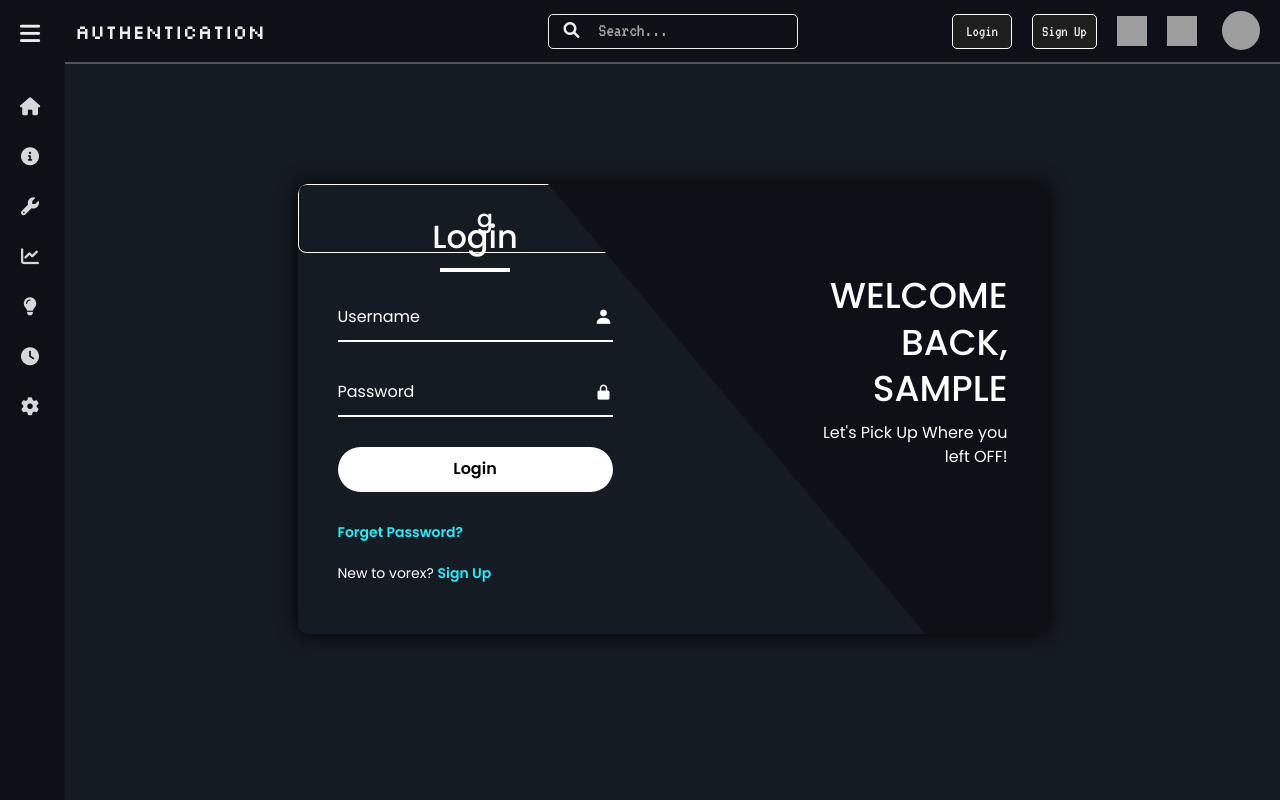
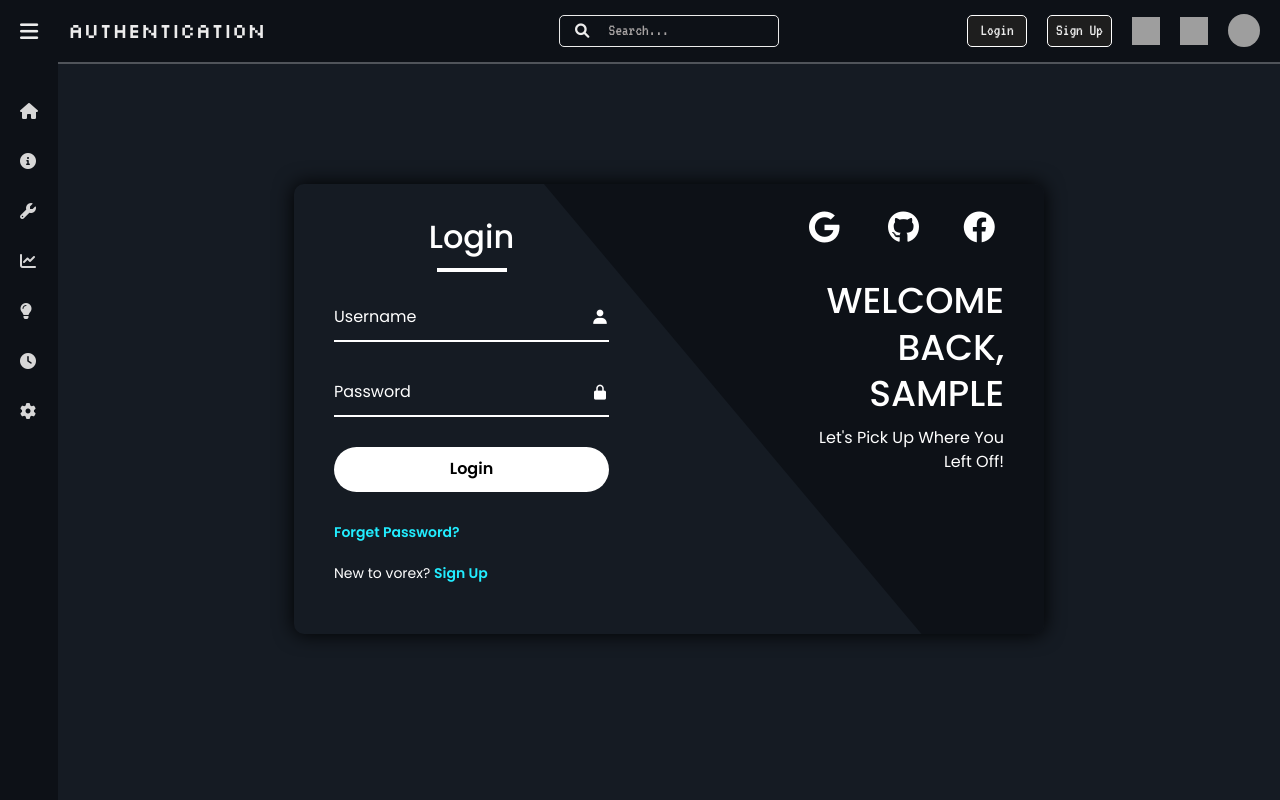
Before and after one commit to darshkok07/vorex-project, a Django app: template base/templates/base/authentication/auth.html in a window 1280 px wide. Run offline with Django 5.2, Linux system fonts and the light colour scheme; the template is opened without the code that fills it: most values are stand-ins (such as "Sample title", 1, 10 or a date in 2020); grey boxes are pictures that could not be loaded.

Commit message:
added the third party login and signup section

```diff
--- a/base/static/css/auth.css
+++ b/base/static/css/auth.css
@@ -151,6 +151,32 @@ form .forget-pass {
   text-align: start;
   margin: 30px 0 10px;
 }
+.third-party-auth.login {
+  position: absolute;
+  margin-left: 66%;
+  margin-top: 20px;
+  z-index: 15;
+}
+.third-party-auth.login a {
+  text-decoration: none;
+  color: var(--white);
+  padding: 20px;
+  font-size: 2rem;
+  pointer-events: auto;
+}
+.third-party-auth.register {
+  position: absolute;
+  margin-left: 20px;
+  margin-top: 20px;
+  z-index: 15;
+}
+.third-party-auth.register a {
+  text-decoration: none;
+  color: var(--white);
+  padding: 20px;
+  font-size: 2rem;
+  pointer-events: auto;
+}
 
 .forget-pass p a {
   color: var(--links);
@@ -175,18 +201,24 @@ form .forget-pass {
 
 .wrapper .info-text {
   position: absolute;
-  top: 0;
+  top: 100px;
   width: 50%;
   height: 100%;
   display: flex;
   flex-direction: column;
   justify-content: center;
 }
-
+.wrapper.active .form-box.login {
+  pointer-events: auto;
+}
 .wrapper .info-text.login {
   right: 0;
   text-align: right;
-  padding: 0 40px 60px 150px;
+  pointer-events: auto;
+  padding: 0 40px 250px 150px;
+}
+.wrapper.active .info-text.login {
+  pointer-events: none;
 }
 
 .wrapper .info-text h2 {
@@ -201,19 +233,6 @@ form .forget-pass {
   color: var(--white);
 }
 
-.wrapper .third-party-auth {
-  border: 1px solid var(--white);
-  background-color: rgba(255, 255, 255, 0);
-  border-radius: 8px;
-  text-align: center;
-  margin-bottom: 90px;
-  margin-right: 50%;
-  padding: 10px 0px;
-}
-.third-party-auth h4 {
-  padding: 10px 0 0 0;
-}
-
 .wrapper .info-text.login .animation {
   transform: translateX(0);
   opacity: 1;
@@ -222,6 +241,20 @@ form .forget-pass {
   transition-delay: calc(0.1s * var(--j));
 }
 .wrapper.active .info-text.login .animation {
+  transform: translateX(120px);
+  opacity: 0;
+  filter: blur(10px);
+  transition: 0.7s ease;
+  transition-delay: calc(0.1s * var(--i));
+}
+.wrapper .third-party-auth.login .animation {
+  transform: translateX(0);
+  opacity: 1;
+  filter: blur(0);
+  transition: 0.7s ease;
+  transition-delay: calc(0.1s * var(--j));
+}
+.wrapper.active .third-party-auth.login .animation {
   transform: translateX(120px);
   opacity: 0;
   filter: blur(10px);
@@ -275,7 +308,7 @@ form .forget-pass {
   left: 0;
   text-align: left;
   pointer-events: none;
-  padding: 0 150px 60px 40px;
+  padding: 0 150px 250px 40px;
 }
 
 .wrapper.active .info-text.register {
@@ -291,6 +324,20 @@ form .forget-pass {
 }
 
 .wrapper.active .info-text.register .animation {
+  transform: translateX(0);
+  opacity: 1;
+  filter: blur(0);
+  transition-delay: calc(0.1s * var(--i));
+}
+.wrapper .third-party-auth.register .animation {
+  transform: translateX(-120%);
+  opacity: 0;
+  filter: blur(10px);
+  transition: 0.7s ease;
+  transition-delay: calc(0.1s * var(--j));
+}
+
+.wrapper.active .third-party-auth.register .animation {
   transform: translateX(0);
   opacity: 1;
   filter: blur(0);
--- a/base/templates/base/authentication/auth.html
+++ b/base/templates/base/authentication/auth.html
@@ -12,6 +12,28 @@
 <div class="wrapper">
   <span class="rotate-bg"></span>
   <span class="rotate-bg2"></span>
+  <div class="third-party-auth login">
+    <a href="https://www.google.com/" class="animation" style="--i: 3; --j: 24">
+      <i class="fa-brands fa-google"></i>
+    </a>
+    <a href="#" class="animation" style="--i: 3; --j: 24"
+      ><i class="fa-brands fa-github"></i
+    ></a>
+    <a href="#" class="animation" style="--i: 3; --j: 24"
+      ><i class="fa-brands fa-facebook"></i
+    ></a>
+  </div>
+  <div class="third-party-auth register">
+    <a href="#" class="animation" style="--i: 17; --j: 0">
+      <i class="fa-brands fa-google"></i>
+    </a>
+    <a href="#" class="animation" style="--i: 17; --j: 0"
+      ><i class="fa-brands fa-github"></i
+    ></a>
+    <a href="#" class="animation" style="--i: 17; --j: 0"
+      ><i class="fa-brands fa-facebook"></i
+    ></a>
+  </div>
 
   <div class="form-box login">
     <h2 class="title animation" style="--i: 0; --j: 21">Login</h2>
@@ -32,6 +54,7 @@
           Login
         </button>
       </div>
+
       <div class="forget-pass animation" style="--i: 4; --j: 25">
         <p>
           <a href="">Forget Password?</a>
@@ -45,15 +68,14 @@
       </div>
     </form>
   </div>
-  <div class="third-party-auth login animation" style="--i: 0; --j: 23">
-    <h4>g</h4>
-  </div>
+
   <div class="info-text login">
     <h2 class="animation" style="--i: 1; --j: 20">
       Welcome Back, {{username}}
     </h2>
+
     <p class="animation" style="--i: 2; --j: 21">
-      Let's Pick Up Where you left OFF!
+      Let's Pick Up Where You Left Off!
     </p>
   </div>
 
--- a/base/templates/base/home.html
+++ b/base/templates/base/home.html
@@ -6,6 +6,8 @@
 <a href="/">HOME</a>
 {% endblock %} {% block content %}
 <div class="rooms">
-  <div class="your-rooms-container"></div>
+  <div class="your-rooms-container">
+    <a href="{% url 'Home' %}"><i class="fa-brands fa-github"></i></a>
+  </div>
 </div>
 {% endblock %}
--- a/static/css/style.css
+++ b/static/css/style.css
@@ -9,7 +9,7 @@ body {
   font-weight: 400;
   font-style: normal;
   background: var(--bodydark);
-  margin-left: 65px;
+  margin-left: 58px;
   color: #fff;
   position: relative;
 }
@@ -46,7 +46,7 @@ body {
 nav {
   display: flex;
   background-color: var(--navdark);
-  padding: 12px 20px;
+  padding: 15px 20px;
   align-items: center;
   justify-content: space-between;
   color: rgb(255, 255, 255);
@@ -60,7 +60,7 @@ nav {
   margin-top: 10px;
   text-decoration: none;
   font-family: "Silkscreen", sans-serif;
-  font-size: 20px;
+  font-size: 1.3rem;
 }
 
 .sidebar {
@@ -68,26 +68,26 @@ nav {
   top: 0;
   left: 0;
   height: 100%;
-  width: 65px;
-  background-color: #0d1117;
-  padding: 10px 0;
+  width: 58px;
+  background-color: var(--navdark);
   transition: all 0.3s ease;
   overflow: hidden;
+  align-items: center;
 }
 
 .sidebar.active {
-  width: 200px;
+  width: 170px;
 }
 
 .logo_content {
   display: flex;
   align-items: center;
   justify-content: flex-start;
-  padding: 12px 20px;
+  padding: 20px 20px;
 }
 
 .logo i {
-  font-size: 23px;
+  font-size: 1.3rem;
   color: #ececec;
   cursor: pointer;
 }
@@ -134,10 +134,10 @@ nav {
 }
 
 .nav_list i {
-  font-size: 18px;
-  margin-right: 15px;
+  font-size: 1rem;
+  padding: 0 10px;
   min-width: 40px;
-  text-align: center;
+  align-items: center;
 }
 
 .link_name {
@@ -183,8 +183,8 @@ nav {
   align-items: center;
   border: 1px solid #ececec;
   border-radius: 5px;
-  width: 25%;
-  height: 35px;
+  width: 18%;
+  height: 32px;
   max-width: 250px;
   justify-content: center;
 }
@@ -192,7 +192,7 @@ nav {
 .search-input-container i {
   margin-right: 15px;
   color: #ececec;
-  font-size: 1rem;
+  font-size: 0.9rem;
   margin-left: 15px;
   cursor: pointer;
 }
@@ -205,27 +205,27 @@ nav {
   margin-left: 2px;
   margin-right: 5px;
   color: white;
-  font-size: 1.2rem;
-  background-color: #0d1117;
+  font-size: 1.05rem;
+  background-color: var(--navdark);
 }
 
 .search-input-container input::placeholder {
   color: #a7a3a3;
 }
 .account-logo a img {
-  width: 38px;
-  height: 39px;
+  width: 32px;
+  height: 33px;
   border-radius: 50%;
   margin-top: -1px;
 }
 .notification-logo a img {
-  width: 30px;
-  height: 30px;
-  margin-right: 25px;
+  width: 28px;
+  height: 28px;
+  margin-right: 20px;
 }
 .create-logo a img {
-  width: 30px;
-  height: 30px;
+  width: 28px;
+  height: 28px;
   margin-right: 20px;
 }
 .login-btn button {
@@ -234,9 +234,10 @@ nav {
   border-color: #ececec;
   border: 1px solid white;
   width: 60px;
-  height: 35px;
+  height: 32px;
   margin-right: 20px;
   border-radius: 5px;
+  font-size: 1.05rem;
 }
 .login-btn button:hover {
   background-color: rgb(255, 255, 255);
@@ -249,9 +250,10 @@ nav {
   border-color: #ececec;
   border: 1px solid white;
   width: 65px;
-  height: 35px;
+  height: 32px;
   margin-right: 20px;
   border-radius: 5px;
+  font-size: 1.05rem;
 }
 
 .signup-btn button:hover {
```
Also changed, not shown: base/static/assets/2019_07_29_77135_1564383613._large.jpg (renamed from base/assets/2019_07_29_77135_1564383613._large.jpg), base/static/assets/google.png (added).
